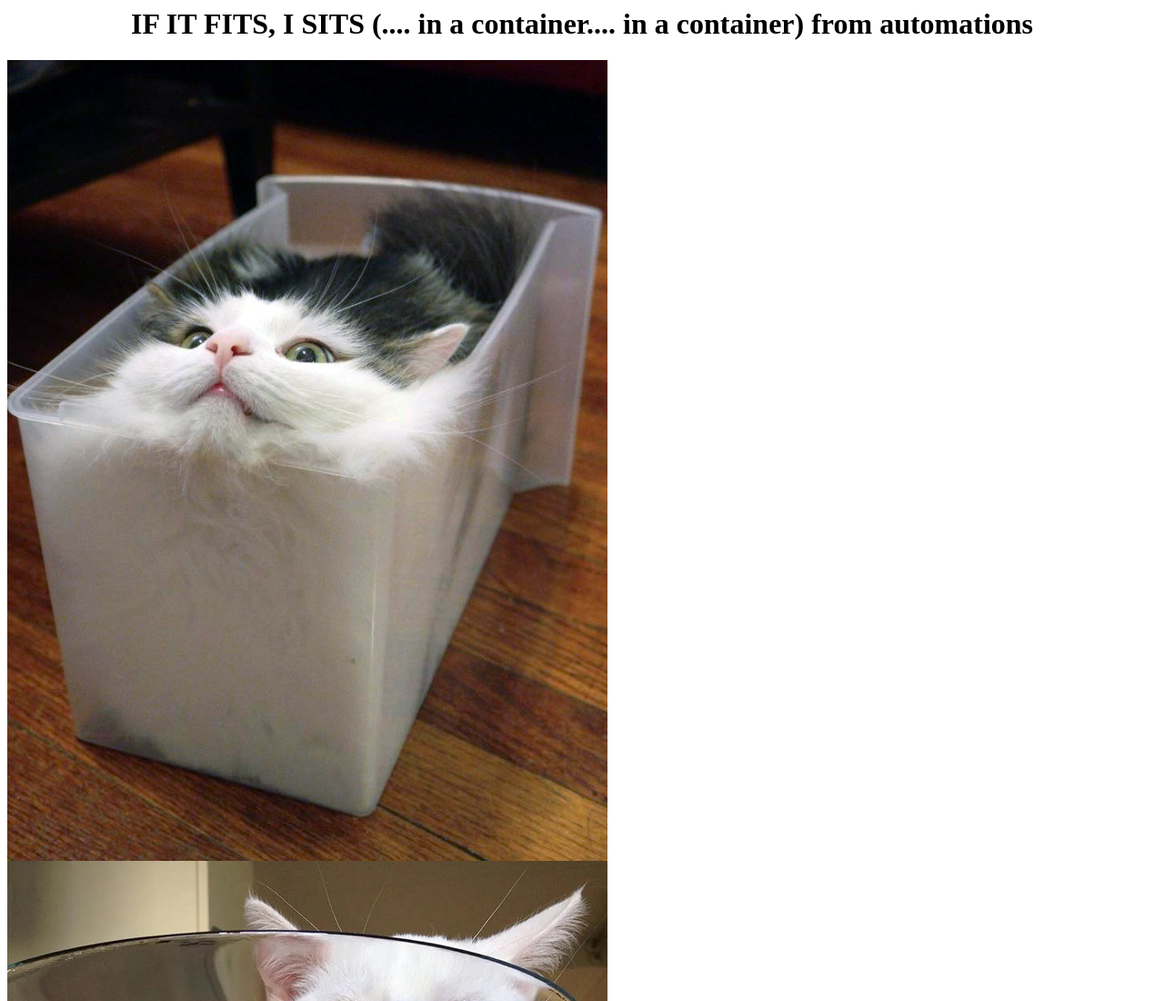
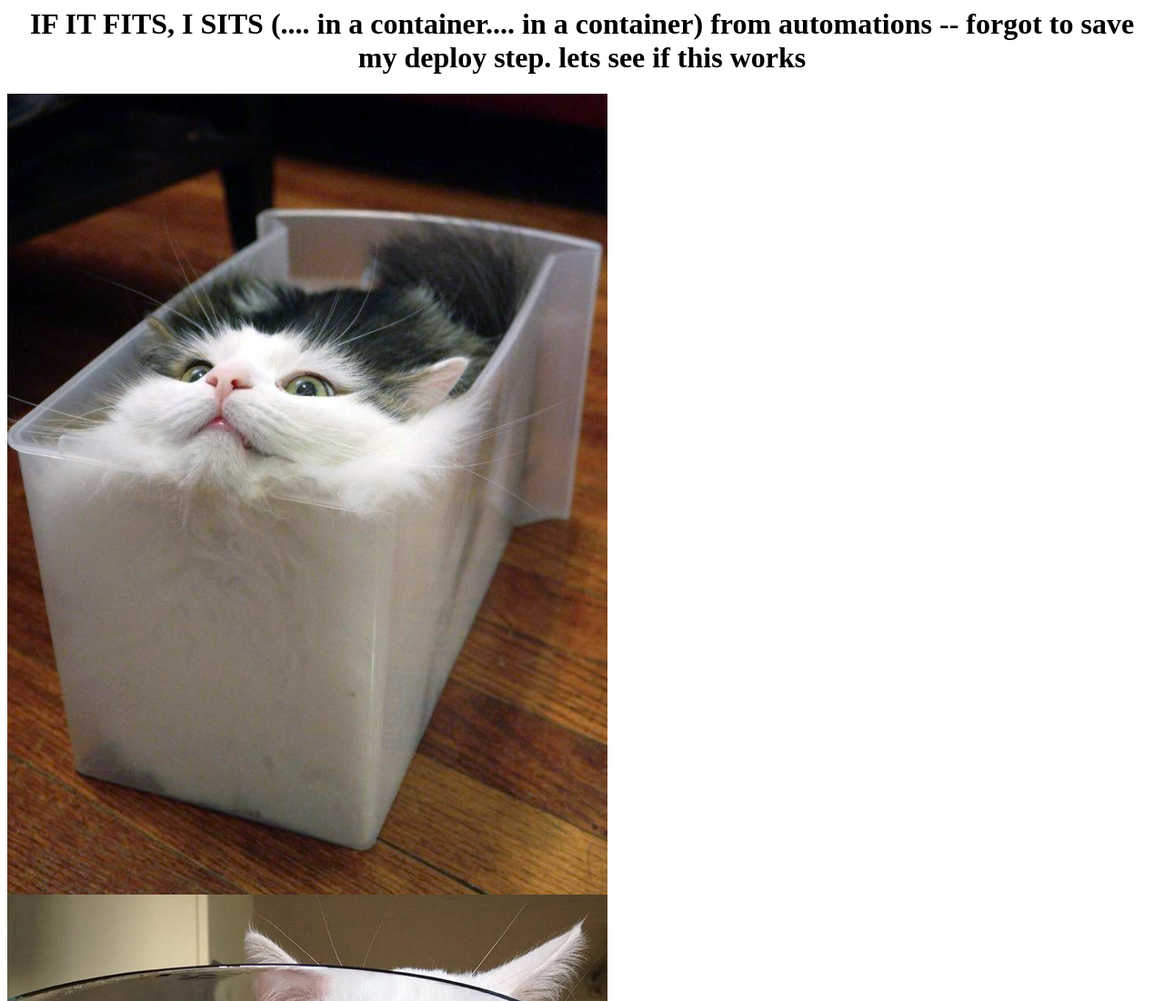
Before and after one commit to cleverfakealias/aws-dev-cert-resources, a plain HTML site: page index.html in a window 1280 px wide. Shown: the top 1100 px of the page at 91% size. Drawn offline with Linux system fonts and the light colour scheme.

Commit message:
try one more commit (#7)
trying again

```diff
--- a/index.html
+++ b/index.html
@@ -3,7 +3,7 @@
 		<title> Container of cats </title>
 	</head>
 	<body>
-		<center><h1> IF IT FITS, I SITS (.... in a container.... in a container) from automations </h1></center>
+		<center><h1> IF IT FITS, I SITS (.... in a container.... in a container) from automations -- forgot to save my deploy step. lets see if this works </h1></center>
 
 		<section id="photos">
 			<img src="containerandcat1.jpg" alt="container and a cat">
```
